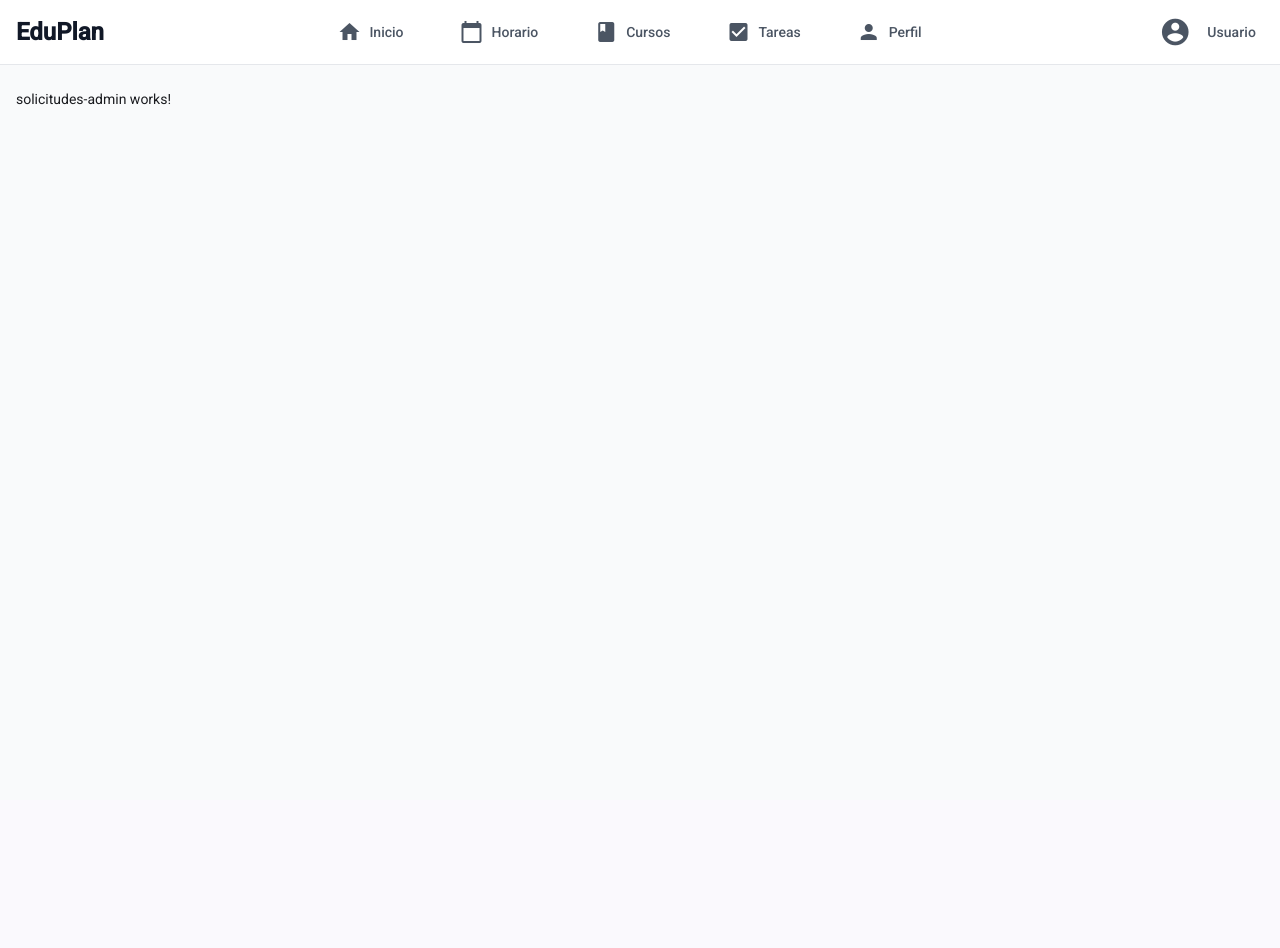
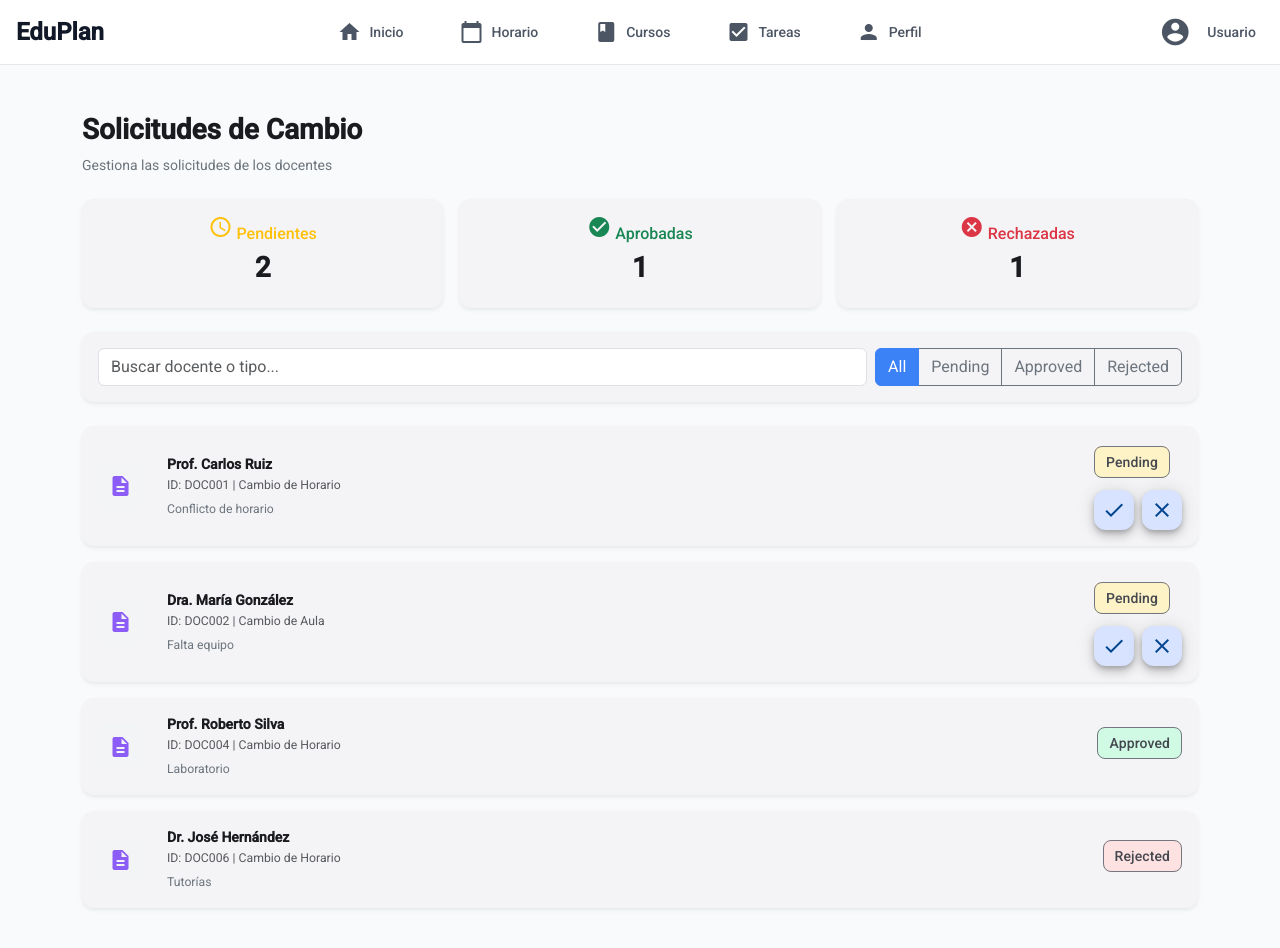
Before and after one commit to UrielTsu/EduPlan-WebApp, an Angular app in the folder EduPlan/: page /admin/solicitudes in a window 1280 px wide. Shown: the top 948 px of the page. Before the commit the page ends 800 px from the top, so only its background shows below. Built offline with nearby package versions, Linux system fonts and the light colour scheme.

Commit message:
Gestion General y solicitudes
cAMBIO EN NAVBAR ALUMNO PARA QUE REDIRIGA A SOLICITUDES CON LA RUTA CORRECTA

```diff
--- a/EduPlan/src/app/partials/nav-alumno/nav-alumno.html
+++ b/EduPlan/src/app/partials/nav-alumno/nav-alumno.html
@@ -139,9 +139,9 @@
         <mat-icon>business</mat-icon>
         <span>Aulas</span>
       </a>
-      <a routerLink="/admin/solicitudes-cambio" class="mobile-link"
-         [class.active-mobile-admin]="isActive('/admin/solicitudes-cambio')"
-         [class.text-gray]="!isActive('/admin/solicitudes-cambio')">
+      <a routerLink="/admin/solicitudes" class="mobile-link"
+         [class.active-mobile-admin]="isActive('/admin/solicitudes')"
+         [class.text-gray]="!isActive('/admin/solicitudes')">
         <mat-icon>description</mat-icon>
         <span>Solicitudes</span>
       </a>
--- a/EduPlan/src/app/screens/admin-screens/gestion-admin/gestion-admin.html
+++ b/EduPlan/src/app/screens/admin-screens/gestion-admin/gestion-admin.html
@@ -1 +1,43 @@
-<p>gestion-admin works!</p>
+<div class="container py-4">
+  <h1 class="h3 fw-bold mb-4">Gestión General</h1>
+
+  <mat-tab-group mat-stretch-tabs="false" animationDuration="0ms">
+
+    <mat-tab label="Periodos">
+      <div class="p-3">
+        <div class="d-flex justify-content-end mb-3">
+          <button mat-flat-button color="primary"><mat-icon>add</mat-icon> Nuevo Periodo</button>
+        </div>
+        <table class="table align-middle shadow-sm bg-white rounded-3">
+          <thead class="table-light">
+            <tr>
+              <th>Nombre</th><th>Fechas</th><th>Estado</th><th class="text-end">Acciones</th>
+            </tr>
+          </thead>
+          <tbody>
+            @for (p of periods(); track p.id) {
+              <tr>
+                <td>{{ p.name }}</td>
+                <td>{{ p.dates }}</td>
+                <td><span class="badge" [class.bg-success]="p.status === 'Activo'">{{ p.status }}</span></td>
+                <td class="text-end">
+                  <button mat-icon-button><mat-icon>edit</mat-icon></button>
+                  <button mat-icon-button color="warn" (click)="deleteItem(p.id, 'period')"><mat-icon>delete</mat-icon></button>
+                </td>
+              </tr>
+            }
+          </tbody>
+        </table>
+      </div>
+    </mat-tab>
+
+    <mat-tab label="Materias">
+      <div class="p-3">
+        <div class="d-flex justify-content-end mb-3">
+          <button mat-flat-button color="primary"><mat-icon>add</mat-icon> Nueva Materia</button>
+        </div>
+        </div>
+    </mat-tab>
+
+    </mat-tab-group>
+</div>
--- a/EduPlan/src/app/screens/admin-screens/gestion-admin/gestion-admin.scss
+++ b/EduPlan/src/app/screens/admin-screens/gestion-admin/gestion-admin.scss
@@ -0,0 +1,7 @@
+.container { max-width: 1100px; }
+.mat-mdc-tab-group { margin-top: 1rem; }
+.table {
+  border-radius: 12px; overflow: hidden;
+  th { text-transform: uppercase; font-size: 0.75rem; color: #64748b; }
+}
+.badge { padding: 0.5rem 1rem; border-radius: 20px; }
--- a/EduPlan/src/app/screens/admin-screens/gestion-admin/gestion-admin.ts
+++ b/EduPlan/src/app/screens/admin-screens/gestion-admin/gestion-admin.ts
@@ -1,11 +1,34 @@
-import { Component } from '@angular/core';
+import { Component, signal } from '@angular/core';
+import { CommonModule } from '@angular/common';
+import { MatTabsModule } from '@angular/material/tabs';
+import { MatTableModule } from '@angular/material/table';
+import { MatButtonModule } from '@angular/material/button';
+import { MatIconModule } from '@angular/material/icon';
+import { MatCardModule } from '@angular/material/card';
 
 @Component({
-  selector: 'app-gestion-admin',
-  imports: [],
+  selector: 'app-general-management',
+  standalone: true,
+  imports: [CommonModule, MatTabsModule, MatTableModule, MatButtonModule, MatIconModule, MatCardModule],
   templateUrl: './gestion-admin.html',
-  styleUrl: './gestion-admin.scss',
+  styleUrls: ['./gestion-admin.scss']
 })
-export class GestionAdmin {
+export class GestionAdminComponent {
+  // Estado centralizado
+  periods = signal([
+    { id: 1, name: 'Primavera 2025', dates: 'Feb - Jun 2025', status: 'Activo' },
+    { id: 2, name: 'Otoño 2024', dates: 'Ago - Dic 2024', status: 'Finalizado' },
+  ]);
 
+  subjects = signal([
+    { id: 1, code: 'CS301', name: 'Programación Orientada a Objetos', credits: 8 },
+    { id: 2, code: 'CS302', name: 'Estructuras de Datos', credits: 8 },
+  ]);
+
+  // Métodos de acción
+  deleteItem(id: number, type: string) {
+    if (confirm('¿Estás seguro de eliminar este elemento?')) {
+      // Lógica de eliminación...
+    }
+  }
 }
--- a/EduPlan/src/app/screens/admin-screens/solicitudes-admin/solicitudes-admin.html
+++ b/EduPlan/src/app/screens/admin-screens/solicitudes-admin/solicitudes-admin.html
@@ -1 +1,89 @@
-<p>solicitudes-admin works!</p>
+<div class="container py-4">
+  <div class="mb-4">
+    <h1 class="h3 fw-bold">Solicitudes de Cambio</h1>
+    <p class="text-secondary">Gestiona las solicitudes de los docentes</p>
+  </div>
+
+  <div class="row g-3 mb-4">
+    <div class="col-md-4">
+      <mat-card class="p-3 border-0 shadow-sm text-center">
+        <div class="h6 text-warning"><mat-icon>schedule</mat-icon> Pendientes</div>
+        <div class="h3 fw-bold">{{ pendingCount() }}</div>
+      </mat-card>
+    </div>
+    <div class="col-md-4">
+      <mat-card class="p-3 border-0 shadow-sm text-center">
+        <div class="h6 text-success"><mat-icon>check_circle</mat-icon> Aprobadas</div>
+        <div class="h3 fw-bold">{{ approvedCount() }}</div>
+      </mat-card>
+    </div>
+    <div class="col-md-4">
+      <mat-card class="p-3 border-0 shadow-sm text-center">
+        <div class="h6 text-danger"><mat-icon>cancel</mat-icon> Rechazadas</div>
+        <div class="h3 fw-bold">{{ rejectedCount() }}</div>
+      </mat-card>
+    </div>
+  </div>
+
+  <mat-card class="p-3 mb-4 border-0 shadow-sm">
+    <div class="row g-2 align-items-center">
+      <div class="col-md">
+        <input [(ngModel)]="searchTerm"
+               class="form-control"
+               placeholder="Buscar docente o tipo...">
+      </div>
+      <div class="col-md-auto">
+        <div class="btn-group">
+          @for (s of statusFilters; track s) {
+            <button class="btn btn-outline-secondary"
+                    [class.active]="filterStatus() === s"
+                    (click)="setFilter(s)">
+              {{ s | titlecase }}
+            </button>
+          }
+        </div>
+      </div>
+    </div>
+  </mat-card>
+
+  <div class="row g-3">
+    @for (req of filteredRequests(); track req.id) {
+      <div class="col-12">
+        <mat-card class="p-3 border-0 shadow-sm">
+          <div class="row align-items-center">
+            <div class="col-md-auto">
+              <div class="avatar-icon">
+                <mat-icon>description</mat-icon>
+              </div>
+            </div>
+            <div class="col-md">
+              <div class="fw-bold">{{ req.teacherName }}</div>
+              <small class="text-muted">ID: {{ req.teacherId }} | {{ req.type }}</small>
+              <p class="mb-0 mt-1 small text-secondary">{{ req.reason }}</p>
+            </div>
+            <div class="col-md-auto text-end">
+              <mat-chip-set class="mb-2">
+                <mat-chip [ngClass]="req.status">{{ req.status | titlecase }}</mat-chip>
+              </mat-chip-set>
+
+              @if (req.status === 'pending') {
+                <div class="d-flex gap-2 justify-content-end">
+                  <button mat-mini-fab color="primary" (click)="handleStatus(req.id, 'approved')">
+                    <mat-icon>check</mat-icon>
+                  </button>
+                  <button mat-mini-fab color="warn" (click)="handleStatus(req.id, 'rejected')">
+                    <mat-icon>close</mat-icon>
+                  </button>
+                </div>
+              }
+            </div>
+          </div>
+        </mat-card>
+      </div>
+    } @empty {
+      <div class="col-12 text-center py-5">
+        <p class="text-muted">No se encontraron solicitudes con los filtros aplicados.</p>
+      </div>
+    }
+  </div>
+</div>
--- a/EduPlan/src/app/screens/admin-screens/solicitudes-admin/solicitudes-admin.ts
+++ b/EduPlan/src/app/screens/admin-screens/solicitudes-admin/solicitudes-admin.ts
@@ -16,6 +16,9 @@ interface ChangeRequest {
   status: 'pending' | 'approved' | 'rejected';
 }
 
+// Tipo definido para evitar errores de asignación
+type StatusFilter = 'all' | 'pending' | 'approved' | 'rejected';
+
 @Component({
   selector: 'app-change-requests',
   standalone: true,
@@ -23,9 +26,11 @@ interface ChangeRequest {
   templateUrl: 'solicitudes-admin.html',
   styleUrls: ['solicitudes-admin.scss']
 })
-export class ChangeRequestsComponent {
+export class SolicitudesAdminComponent {
+  readonly statusFilters: StatusFilter[] = ['all', 'pending', 'approved', 'rejected'];
+
   searchTerm = signal('');
-  filterStatus = signal<'all' | 'pending' | 'approved' | 'rejected'>('all');
+  filterStatus = signal<StatusFilter>('all');
 
   requests = signal<ChangeRequest[]>([
     { id: '1', teacherName: 'Prof. Carlos Ruiz', teacherId: 'DOC001', type: 'Cambio de Horario', reason: 'Conflicto de horario', date: '2025-02-15', status: 'pending' },
@@ -34,6 +39,12 @@ export class ChangeRequestsComponent {
     { id: '6', teacherName: 'Dr. José Hernández', teacherId: 'DOC006', type: 'Cambio de Horario', reason: 'Tutorías', date: '2025-02-13', status: 'rejected' },
   ]);
 
+  // Contadores calculados reactivamente
+  pendingCount = computed(() => this.requests().filter(r => r.status === 'pending').length);
+  approvedCount = computed(() => this.requests().filter(r => r.status === 'approved').length);
+  rejectedCount = computed(() => this.requests().filter(r => r.status === 'rejected').length);
+
+  // Lista filtrada
   filteredRequests = computed(() => {
     return this.requests().filter(r => {
       const matchesSearch = r.teacherName.toLowerCase().includes(this.searchTerm().toLowerCase()) ||
@@ -48,4 +59,9 @@ export class ChangeRequestsComponent {
       r.id === id ? { ...r, status: newStatus } : r
     ));
   }
+
+  // Método de ayuda para los botones
+  setFilter(status: string) {
+    this.filterStatus.set(status as StatusFilter);
+  }
 }
```
Also changed, not shown: EduPlan/src/app/app.routes.ts (+7 -2 lines).
